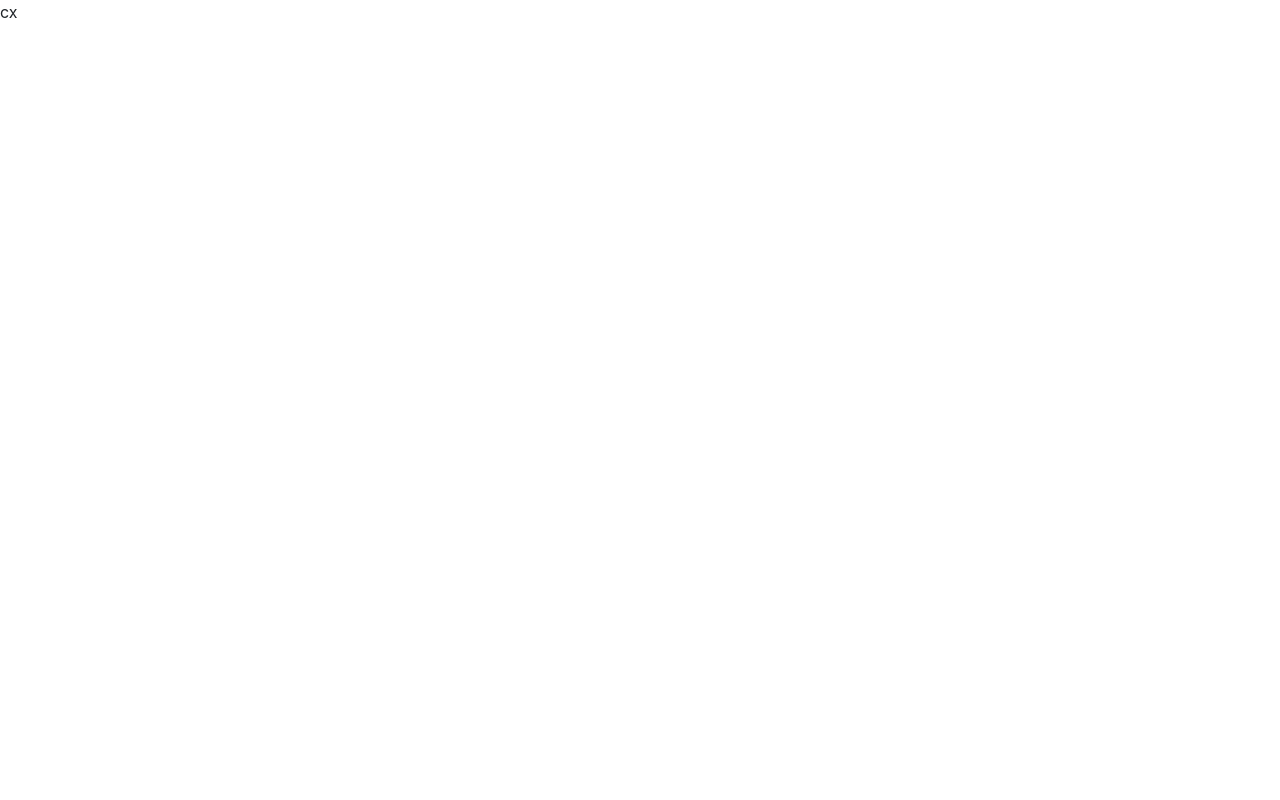
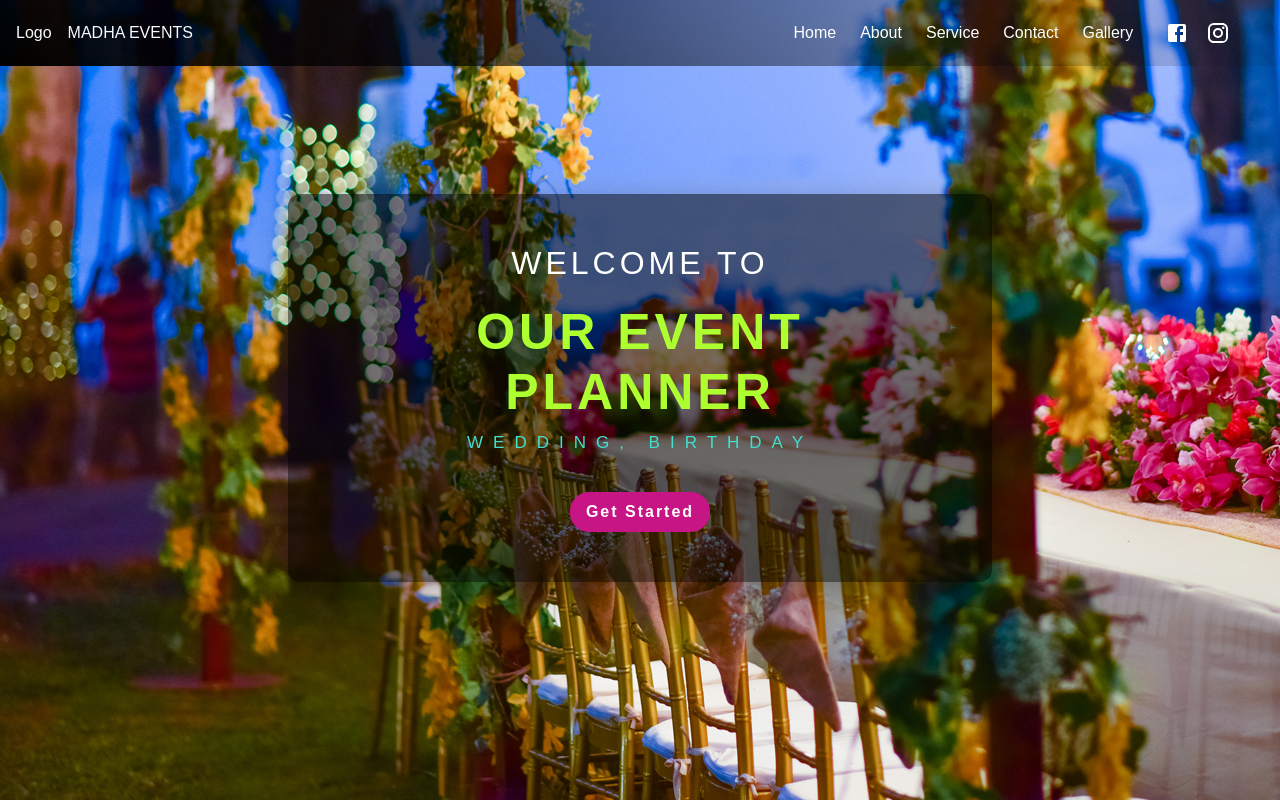
Before and after one commit to Mohana-Prakash/event_management, a React (Create React App) app: page / in a window 1280 px wide. Built offline with nearby package versions, Linux system fonts and the light colour scheme.

Commit message:
homepage

```diff
--- a/public/index.html
+++ b/public/index.html
@@ -22,7 +22,7 @@
       work correctly both with client-side routing and a non-root public URL.
       Learn how to configure a non-root public URL by running `npm run build`.
     -->
-  <title>React App</title>
+  <title>Madha Events</title>
 </head>
 
 <body>
--- a/src/App.css
+++ b/src/App.css
@@ -0,0 +1,96 @@
+body{
+    margin: 0;
+}
+.main_div{
+    background: url('assets/gallery.jpg');
+    height: 100vh;
+}
+.nav{
+    display: flex;
+    justify-content: space-between;
+    align-items: center;
+    background: linear-gradient(45deg, black, transparent);
+}
+.nav_logo{
+    width: 20%;
+}
+.nav_logo p{
+    margin: 0;
+}
+.nav_right{
+    width: 40%;
+    display: flex;
+    justify-content: space-evenly;
+    color: white;
+}
+.nav_menu{
+    display: flex;
+    justify-content: space-between;
+    align-items: center;
+    width: 70%;
+}
+.nav_menu p{
+    margin: 0;
+    padding: 5px 12px;
+}
+.nav_menu p:hover{
+    background-color: turquoise;
+    border-radius: 20px;
+    transition: 0.5s;
+    padding: 5px 12px;
+    cursor: pointer;
+}
+.nav_icons{
+    width: 20%;
+    display: flex;
+    justify-content: space-evenly;
+    align-items: center;
+}
+.content_div{
+    background: hsl(0deg 0% 0% / 52%);
+    box-shadow: 0 8px 32px rgb(0 0 0 / 30%);
+    width: 55%;
+    margin: auto;
+    border-radius: 12px;
+    padding: 50px;
+    margin-top: 8rem;
+}
+.content_div h2{
+    letter-spacing: 4px;
+    color: white;
+}
+.content_div h1{
+    font-size: 50px;
+    font-weight: 700;
+    letter-spacing: 4px;
+    color: greenyellow;
+    margin-top: 20px;
+}
+.content_div p{
+    letter-spacing: 10px;
+    color: turquoise;
+    font-size: 17px;
+}
+.content_div button{
+    margin-top: 20px;
+    border: 1px solid mediumvioletred;
+    outline: none;
+    padding: 7px 15px;
+    border-radius: 19px;
+    background-color: mediumvioletred;
+    color: white;
+    font-weight: 700;
+    letter-spacing: 2px;
+}
+.content_div button:hover{
+    margin-top: 20px;
+    border: 1px solid mediumvioletred;
+    outline: none;
+    padding: 7px 15px;
+    border-radius: 19px;
+    background-color: white;
+    color: mediumvioletred;
+    transition: 0.5s;
+    font-weight: 700;
+    letter-spacing: 2px;
+}
--- a/src/App.js
+++ b/src/App.js
@@ -1,9 +1,40 @@
 import React from "react";
+import $ from 'jquery';
+import { useLocation } from 'react-router-dom'
+import './App.css'
+import FacebookIcon from '@material-ui/icons/Facebook';
+import InstagramIcon from '@material-ui/icons/Instagram';
+import Logo from './assets/logo.png'
 
 function App() {
+
   return (
-    <div className="App">
-      cx
+    <div className="main_div">
+      <div className="nav p-3">
+        <div className="nav_logo text-light d-flex">
+          <p>Logo</p>
+          <p className="ml-3">MADHA EVENTS</p>
+        </div>
+        <div className="nav_right">
+          <div className="nav_menu">
+            <p>Home</p>
+            <p>About</p>
+            <p>Service</p>
+            <p>Contact</p>
+            <p>Gallery</p>
+          </div>
+          <div className="nav_icons">
+            <FacebookIcon />
+            <InstagramIcon />
+          </div>
+        </div>
+      </div>
+      <div className="content_div text-center">
+        <h2>WELCOME TO</h2>
+        <h1>OUR EVENT PLANNER</h1>
+        <p>WEDDING, BIRTHDAY</p>
+        <button>Get Started</button>
+      </div>
     </div>
   );
 }
--- a/src/index.css
+++ b/src/index.css
@@ -1,13 +1,4 @@
 body {
   margin: 0;
-  font-family: -apple-system, BlinkMacSystemFont, 'Segoe UI', 'Roboto', 'Oxygen',
-    'Ubuntu', 'Cantarell', 'Fira Sans', 'Droid Sans', 'Helvetica Neue',
-    sans-serif;
-  -webkit-font-smoothing: antialiased;
-  -moz-osx-font-smoothing: grayscale;
+  font-family: sans-serif !important;
 }
-
-code {
-  font-family: source-code-pro, Menlo, Monaco, Consolas, 'Courier New',
-    monospace;
-}
```
Also changed, not shown: src/assets/gallery.jpg (added), src/assets/logo.png (added).
